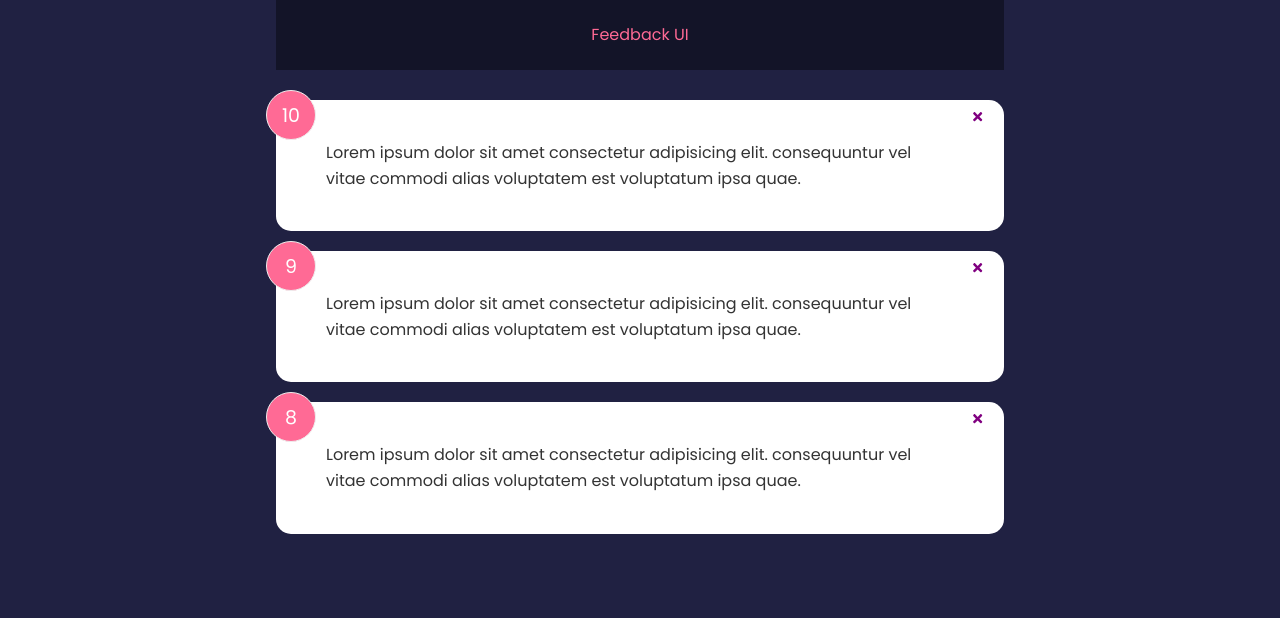
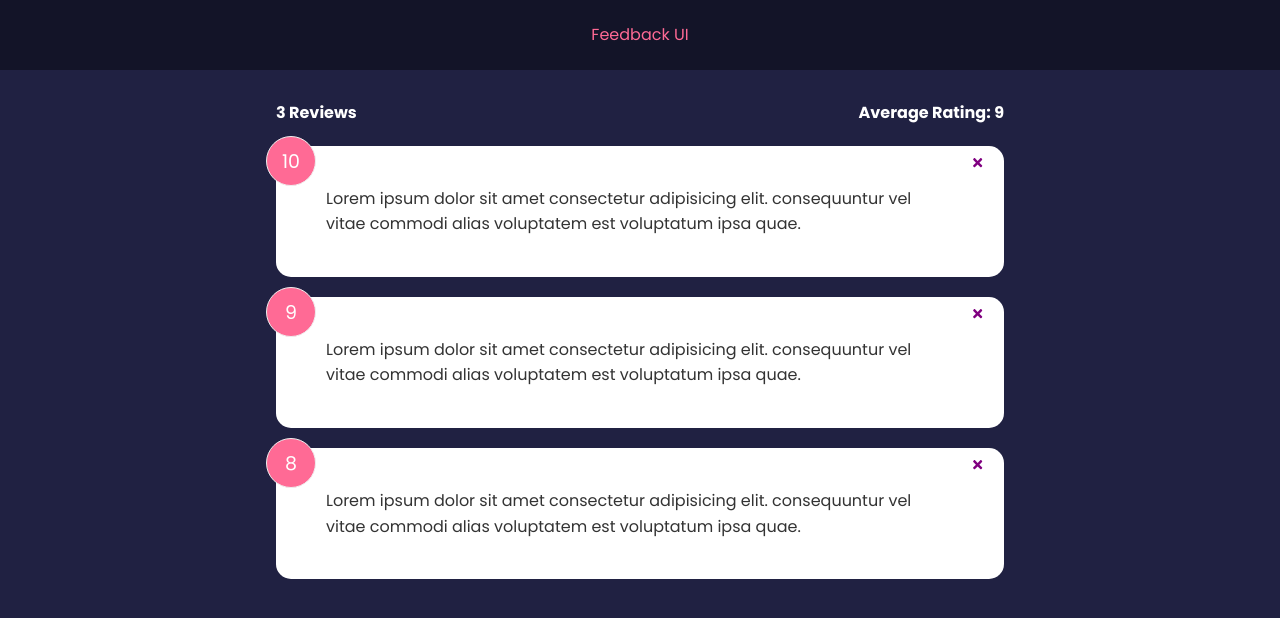
Before and after one commit to manoj-jayapprakash/feedback, a React (Create React App) app: page / in a window 1280 px wide. Shown: the top 618 px of the page. Built offline with nearby package versions, Linux system fonts and the light colour scheme.

Commit message:
Added Feedback Stats component

```diff
--- a/src/App.tsx
+++ b/src/App.tsx
@@ -1,7 +1,8 @@
 import { useState } from 'react';
 
+import { Header } from './components/Header';
+import { FeedbackStats } from './components/FeedbackStats';
 import { FeedbackList } from './components/FeedbackList';
-import { Header } from './components/Header';
 import { Feedback, FeedbackData } from './data/FeedbackData';
 
 function App() {
@@ -12,13 +13,16 @@ function App() {
       setFeedback(feedback.filter((item: Feedback) => item.id !== id));
   };
   return (
-    <div className="app container">
+    <div className="app">
       <Header
         text="Feedback UI"
         bgColor="rgba(0, 0, 0, 0.4)"
         textColor="#ff6a95"
       />
-      <FeedbackList feedbacks={feedback} handleDelete={deleteFeedback} />
+      <div className="container">
+        <FeedbackStats feedback={feedback} />
+        <FeedbackList feedbacks={feedback} handleDelete={deleteFeedback} />
+      </div>
     </div>
   );
 }
--- /dev/null
+++ b/src/components/FeedbackStats.tsx
@@ -0,0 +1,22 @@
+import { Feedback } from '../data/FeedbackData';
+
+type FeedbackStatsProps = {
+  feedback: Feedback;
+};
+
+export const FeedbackStats = ({ feedback }) => {
+  let average = (
+    feedback.reduce((acc, cur) => {
+      return acc + cur.rating;
+    }, 0) / feedback.length
+  ).toFixed(1);
+
+  average = average.replace(/[.,]0$/, '');
+
+  return (
+    <div className="feedback-stats">
+      <h4>{feedback.length} Reviews</h4>
+      <h4>Average Rating: {average}</h4>
+    </div>
+  );
+};
```
